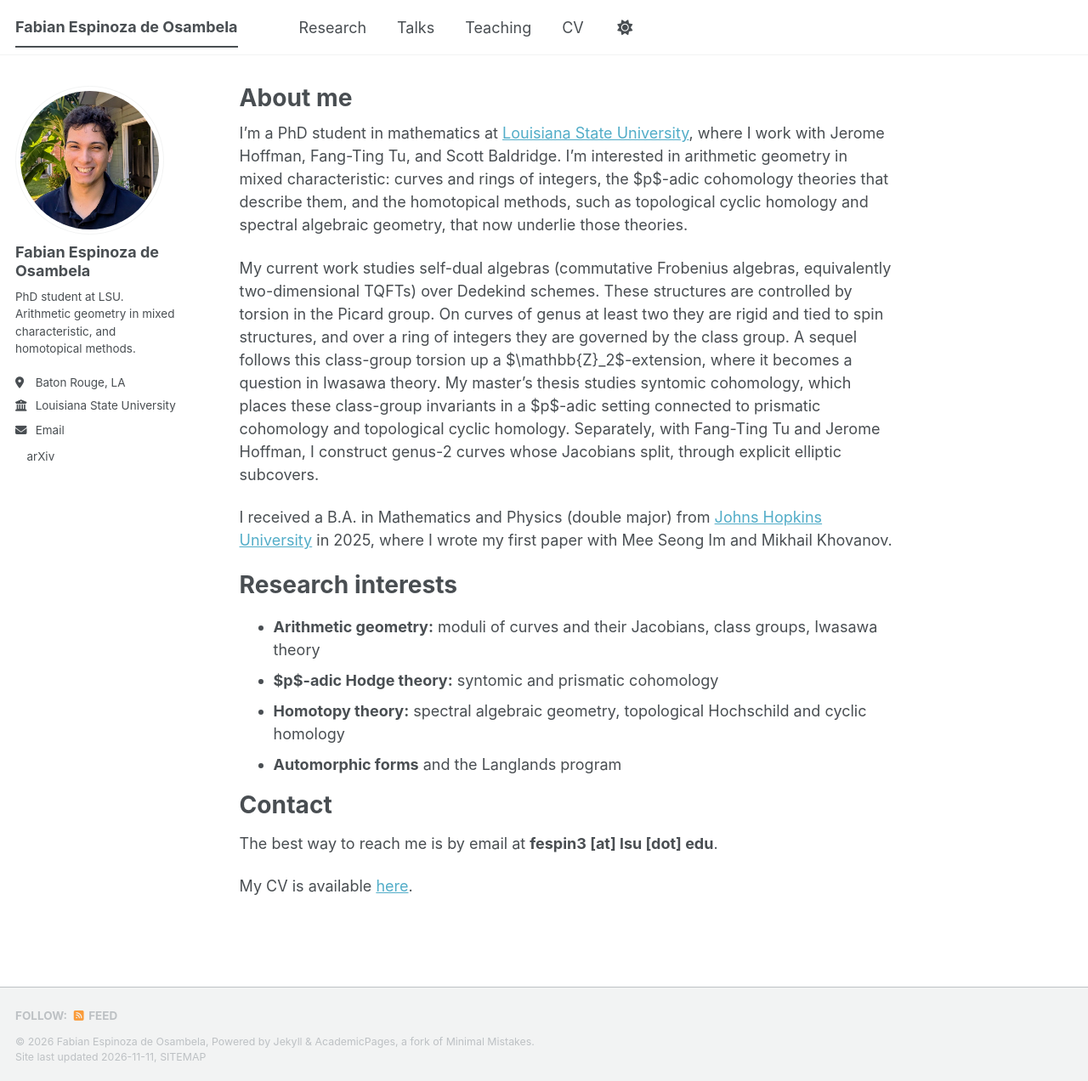
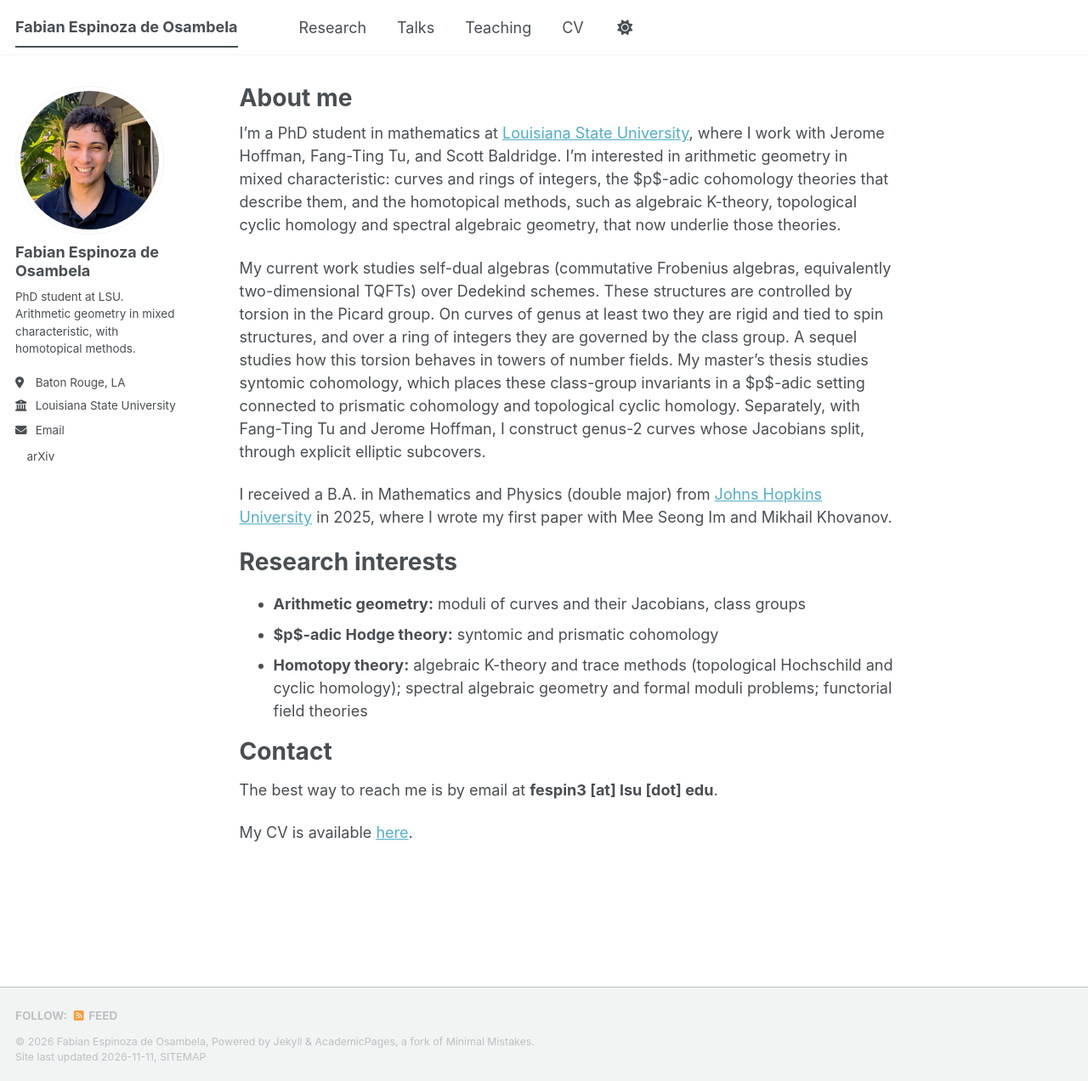
Before and after one commit to Fabes124/Fabes124.github.io, a Jekyll site: the page built from _pages/about.md, in a window 1280 px wide and 1272 px high. Shown: the whole window at 85% size. Built offline with Jekyll 4.4.1, drawn with Linux system fonts in a browser that asks for light colours; a style sheet for code colours, icons or effects is not loaded.

Commit message:
Expand homotopy-theory interests; drop Iwasawa theory and Langlands from interests
Co-Authored-By: Claude Opus 5.5 <noreply@anthropic.com>
Claude-Session: https://claude.ai/code/session_01YMvCptMHDWqnefQsJ7Qtx1

```diff
--- a/_config.yml
+++ b/_config.yml
@@ -26,7 +26,7 @@ author:
   avatar           : "profile.jpg"
   name             : "Fabian Espinoza de Osambela"
   pronouns         : # example: "she/her"
-  bio              : "PhD student at LSU. Arithmetic geometry in mixed characteristic, and homotopical methods."
+  bio              : "PhD student at LSU. Arithmetic geometry in mixed characteristic, with homotopical methods."
   location         : "Baton Rouge, LA"
   employer         : "Louisiana State University"
   uri              : # URL
--- a/_pages/about.md
+++ b/_pages/about.md
@@ -7,19 +7,18 @@ redirect_from:
   - /about.html
 ---
 
-I'm a PhD student in mathematics at [Louisiana State University](https://www.math.lsu.edu/), where I work with Jerome Hoffman, Fang-Ting Tu, and Scott Baldridge. I'm interested in arithmetic geometry in mixed characteristic: curves and rings of integers, the $p$-adic cohomology theories that describe them, and the homotopical methods, such as topological cyclic homology and spectral algebraic geometry, that now underlie those theories.
+I'm a PhD student in mathematics at [Louisiana State University](https://www.math.lsu.edu/), where I work with Jerome Hoffman, Fang-Ting Tu, and Scott Baldridge. I'm interested in arithmetic geometry in mixed characteristic: curves and rings of integers, the $p$-adic cohomology theories that describe them, and the homotopical methods, such as algebraic K-theory, topological cyclic homology and spectral algebraic geometry, that now underlie those theories.
 
-My current work studies self-dual algebras (commutative Frobenius algebras, equivalently two-dimensional TQFTs) over Dedekind schemes. These structures are controlled by torsion in the Picard group. On curves of genus at least two they are rigid and tied to spin structures, and over a ring of integers they are governed by the class group. A sequel follows this class-group torsion up a $\mathbb{Z}_2$-extension, where it becomes a question in Iwasawa theory. My master's thesis studies syntomic cohomology, which places these class-group invariants in a $p$-adic setting connected to prismatic cohomology and topological cyclic homology. Separately, with Fang-Ting Tu and Jerome Hoffman, I construct genus-2 curves whose Jacobians split, through explicit elliptic subcovers.
+My current work studies self-dual algebras (commutative Frobenius algebras, equivalently two-dimensional TQFTs) over Dedekind schemes. These structures are controlled by torsion in the Picard group. On curves of genus at least two they are rigid and tied to spin structures, and over a ring of integers they are governed by the class group. A sequel studies how this torsion behaves in towers of number fields. My master's thesis studies syntomic cohomology, which places these class-group invariants in a $p$-adic setting connected to prismatic cohomology and topological cyclic homology. Separately, with Fang-Ting Tu and Jerome Hoffman, I construct genus-2 curves whose Jacobians split, through explicit elliptic subcovers.
 
 I received a B.A. in Mathematics and Physics (double major) from [Johns Hopkins University](https://www.jhu.edu/) in 2025, where I wrote my first paper with Mee Seong Im and Mikhail Khovanov.
 
 Research interests
 ======
 
-* **Arithmetic geometry:** moduli of curves and their Jacobians, class groups, Iwasawa theory
+* **Arithmetic geometry:** moduli of curves and their Jacobians, class groups
 * **$p$-adic Hodge theory:** syntomic and prismatic cohomology
-* **Homotopy theory:** spectral algebraic geometry, topological Hochschild and cyclic homology
-* **Automorphic forms** and the Langlands program
+* **Homotopy theory:** algebraic K-theory and trace methods (topological Hochschild and cyclic homology); spectral algebraic geometry and formal moduli problems; functorial field theories
 
 Contact
 ======
```
